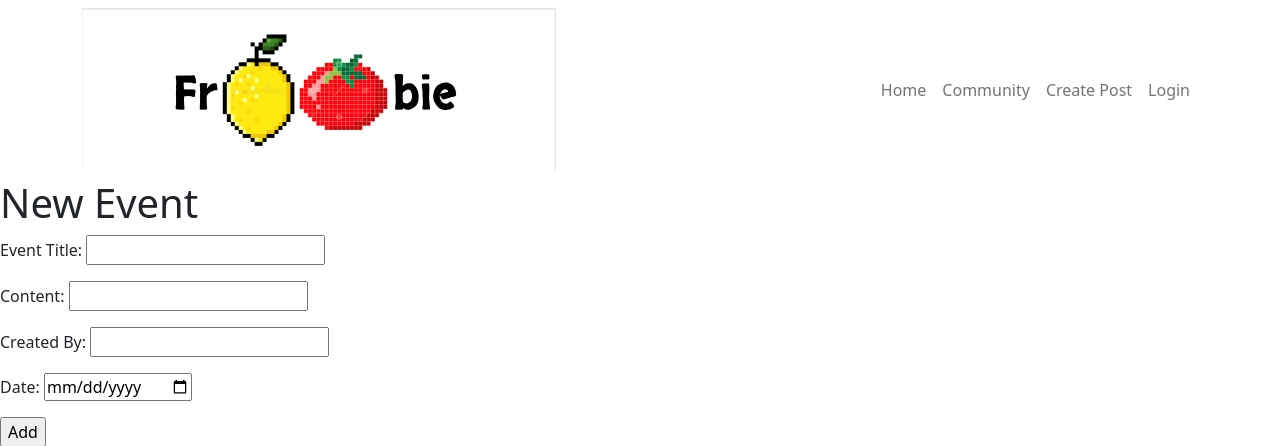
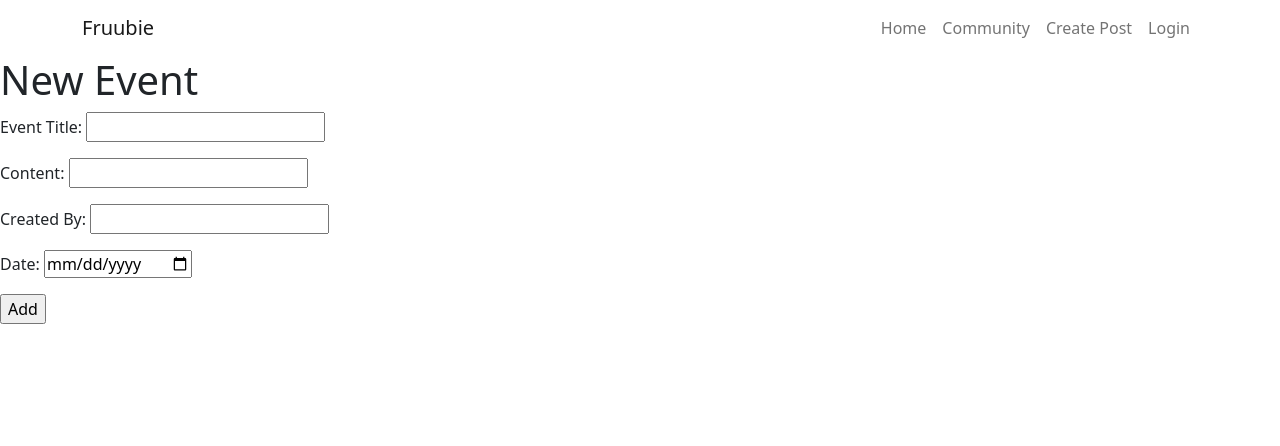
Before and after one commit to alaJream/fruubie, a Flask app: page /create in a window 1280 px wide. Shown: the top 446 px of the page. Run offline with Flask 2, Linux system fonts and the light colour scheme.

Commit message:
fixing logo

```diff
--- a/fruubie/routes.py
+++ b/fruubie/routes.py
@@ -99,6 +99,14 @@ def get_post():
         }
     return render_template('community.html', **context)
 
+@main.route('/community', methods=['GET'])
+def get_posts():
+    my_data = db.data.find()
+    context = {
+        'data': my_data
+    }
+    return render_template('community.html', **context)
+
 # -----------------------------------------------------------------------------------------
 
 @main.route('/create_post', methods=['GET'])
@@ -118,52 +126,6 @@ def get_user(id):
         return user_data, 200
     return {'success': False, 'message':'User not found'}, 400
 
-
-@main.route('/community', methods=['GET'])
-def get_posts():
-    my_data = db.data.find()
-    context = {
-        'data': my_data
-    }
-    return render_template('community.html', **context)
-    # args = request.args
-    # sort = args.get('sort')
-    # limit = args.get('limit')
-    # offset = args.get('offset')
-
-    # query = Post.query
-
-    # if sort:
-    #     if sort == 'date':
-    #         query = query.order_by(Post.created_at)
-    # if limit:
-    #     query = query.limit(int(limit))
-    # if offset:
-    #     query = query.offset(offset)
-
-    # all_posts = query.all()
-
-    # send_posts = []
-    # for post in all_posts:
-    #     found_user = post.user
-
-    #     send_posts.append({
-    #         'title': post.title,
-    #         'content': post.content,
-    #         'created_by': post.created_by,
-    #         'user': {
-    #             'google_id': found_user.google_id,
-    #             'name': found_user.name,
-    #             'email': found_user.email,
-    #             'image': found_user.image,
-    #         }
-    #     })
-
-    # send_data = {
-    #     'posts': send_posts,
-    #     'success': True
-    # }
-    # return send_data, 200
 
 @main.route('/create', methods=['GET','POST'])
 def create_post():
--- a/fruubie/templates/partials/nav.html
+++ b/fruubie/templates/partials/nav.html
@@ -1,6 +1,7 @@
 <nav class="navbar navbar-expand-md navbar-light">
     <div class="container">
-        <a class="navbar-brand p-0 m-0"><img src="../partials/images/logo.jpg"/></a>
+        <!-- <a class="navbar-brand p-0 m-0"><img src="../partials/images/logo.jpg"/></a> -->
+        <a class="navbar-brand p-0 m-0">Fruubie</a>
         <button class="navbar-toggler" type="button" data-bs-toggle="collapse"
                 data-bs-target="#navbar-links">
             <span class="navbar-toggler-icon"></span>
```
